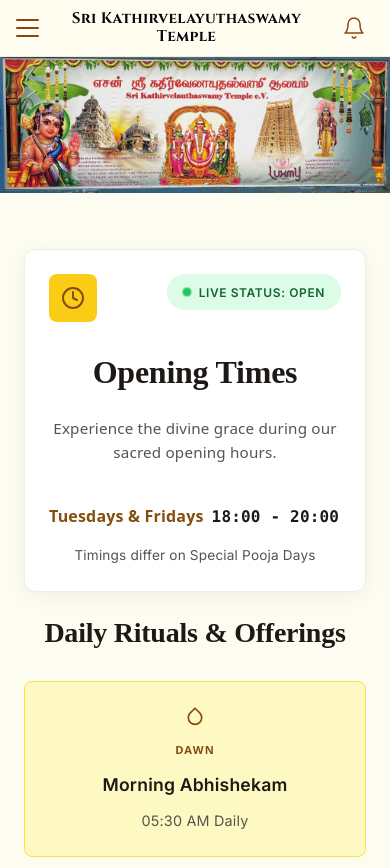
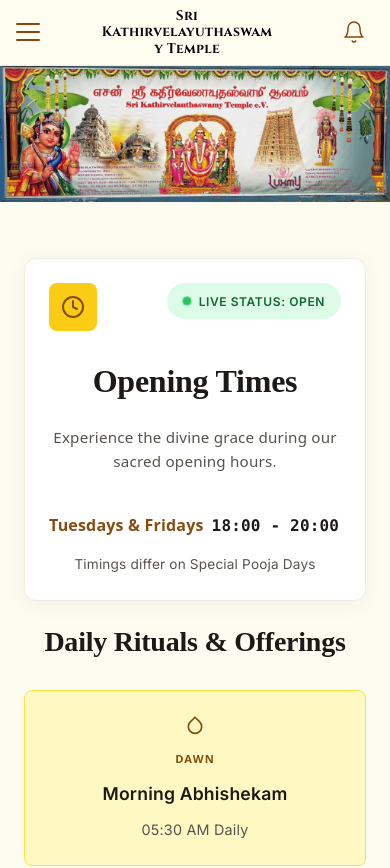
Before and after one commit to rathinakumar-alt/Temple-website, a React (Vite) app: page / in a window 390 px wide. Shown: the top 868 px of the page. Built offline with nearby package versions, Linux system fonts and the light colour scheme.

Commit message:
paddingissue

```diff
--- a/src/components/Header/Header.css
+++ b/src/components/Header/Header.css
@@ -209,9 +209,12 @@
 
 @media (max-width: 480px) {
   .logo-text {
-    font-size: 0.95rem;
+    font-size: 0.85rem;
     line-height: 1.2;
-    padding: 0 0.5rem;
+    padding: 0 0.25rem;
+    overflow-wrap: break-word;
+    word-wrap: break-word;
+    max-width: 180px; /* Limit width to force wrapping */
   }
 
   .header-container {
--- a/src/components/Infos/TempleInformation.css
+++ b/src/components/Infos/TempleInformation.css
@@ -54,6 +54,8 @@
   flex-direction: column;
   gap: 1.5rem;
   border: 1px solid #f0eee2;
+  max-width: 100%;
+  box-sizing: border-box;
 }
 
 .status-badge {
@@ -216,7 +218,7 @@
 
 @media (max-width: 768px) {
   .action-grid {
-    grid-template-columns: repeat(2, 1fr);
+    grid-template-columns: 1fr;
     gap: 1rem;
   }
 }
```
